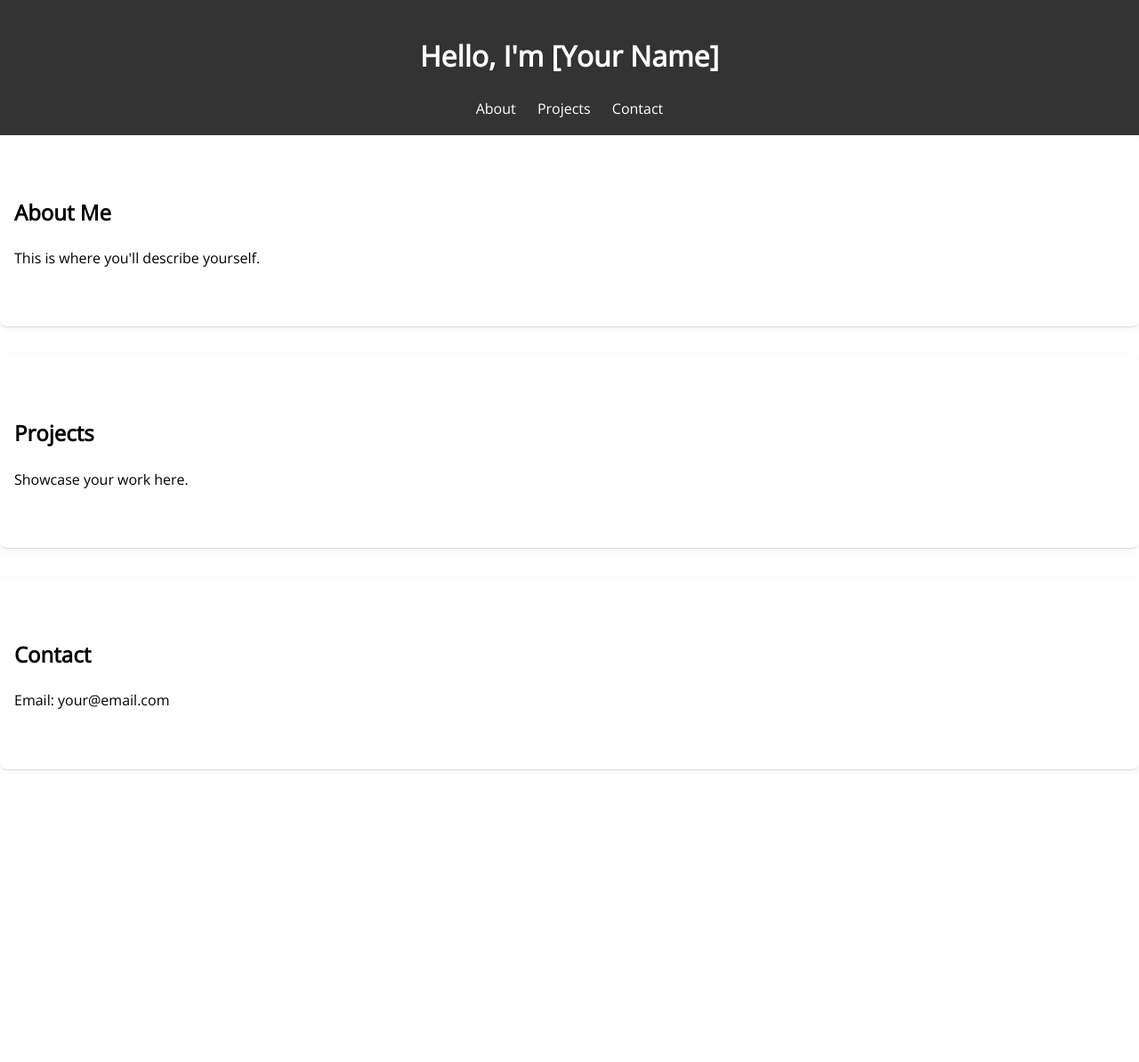
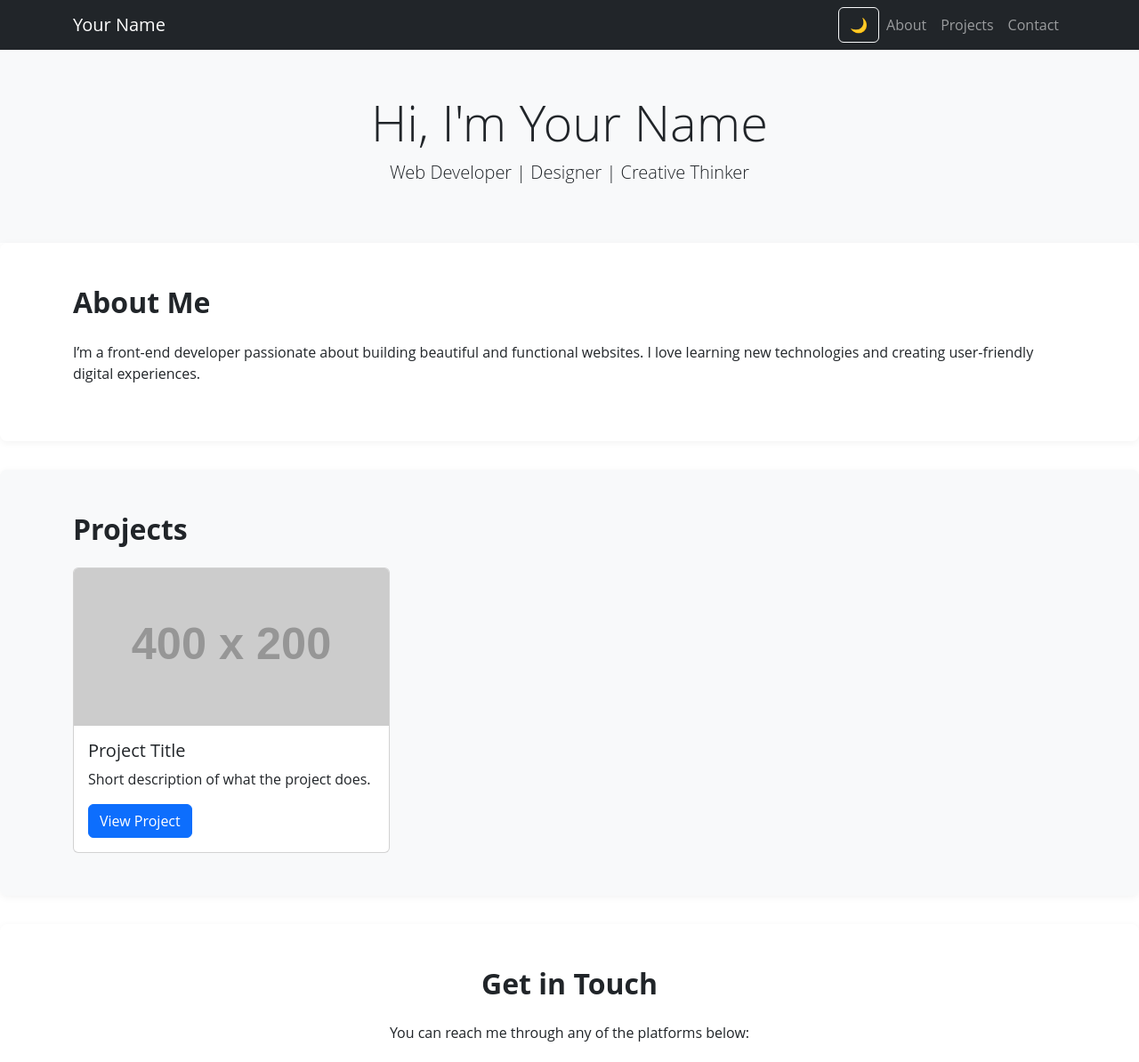
Before and after one commit to ardavenickie99/my-portfolio, a plain HTML site: page index.html in a window 1280 px wide. Shown: the top 1194 px of the page at 89% size. Before the commit the page ends 898 px from the top, so only its background shows below. Drawn offline with nearby package versions, Linux system fonts and the light colour scheme; placeholder pictures from the web are drawn by us.

Commit message:
Updated contact section and added dark mode

```diff
--- a/index.html
+++ b/index.html
@@ -4,34 +4,114 @@
   <meta charset="UTF-8" />
   <meta name="viewport" content="width=device-width, initial-scale=1.0" />
   <title>My Portfolio</title>
-  <link href="https://fonts.googleapis.com/css2?family=Open+Sans&display=swap" rel="stylesheet">
-  <link rel="stylesheet" href="style.css" />
+
+  <!-- Bootstrap CSS -->
+  <link href="https://cdn.jsdelivr.net/npm/bootstrap@5.3.0/dist/css/bootstrap.min.css" rel="stylesheet">
+  <!-- Optional: Your own stylesheet -->
+  <link rel="stylesheet" href="style.css">
 </head>
 <body>
-  <header>
-    <h1>Hello, I'm [Your Name]</h1>
-    <nav>
-      <a href="#about">About</a>
-      <a href="#projects">Projects</a>
-      <a href="#contact">Contact</a>
-    </nav>
+
+  <!-- Navbar -->
+  <nav class="navbar navbar-expand-lg navbar-dark bg-dark">
+    <div class="container">
+      <a class="navbar-brand" href="#">Your Name</a>
+      <button class="navbar-toggler" type="button" data-bs-toggle="collapse" data-bs-target="#navbarNav">
+        <span class="navbar-toggler-icon"></span>
+      </button>
+
+      <div class="collapse navbar-collapse justify-content-end" id="navbarNav">
+        <ul class="navbar-nav">
+            <button id="toggle-dark" class="btn btn-outline-light ms-2">🌙</button>
+          <li class="nav-item"><a class="nav-link" href="#about">About</a></li>
+          <li class="nav-item"><a class="nav-link" href="#projects">Projects</a></li>
+          <li class="nav-item"><a class="nav-link" href="#contact">Contact</a></li>
+        </ul>
+      </div>
+    </div>
+  </nav>
+
+  <!-- Hero Section -->
+  <header class="py-5 bg-light text-center">
+    <div class="container">
+      <h1 class="display-4">Hi, I'm Your Name</h1>
+      <p class="lead">Web Developer | Designer | Creative Thinker</p>
+    </div>
   </header>
 
-  <section id="about">
-    <h2>About Me</h2>
-    <p>This is where you'll describe yourself.</p>
+  <!-- About Section -->
+  <section id="about" class="py-5">
+    <div class="container">
+      <h2>About Me</h2>
+      <p>I’m a front-end developer passionate about building beautiful and functional websites. I love learning new technologies and creating user-friendly digital experiences.</p>
+    </div>
   </section>
 
-  <section id="projects">
-    <h2>Projects</h2>
-    <p>Showcase your work here.</p>
+  <!-- Projects Section -->
+  <section id="projects" class="py-5 bg-light">
+    <div class="container">
+      <h2 class="mb-4">Projects</h2>
+      <div class="row g-4">
+        <div class="col-md-6 col-lg-4">
+          <div class="card h-100">
+            <img src="https://via.placeholder.com/400x200" class="card-img-top" alt="Project">
+            <div class="card-body">
+              <h5 class="card-title">Project Title</h5>
+              <p class="card-text">Short description of what the project does.</p>
+              <a href="#" class="btn btn-primary">View Project</a>
+            </div>
+          </div>
+        </div>
+        <!-- Repeat for more projects -->
+      </div>
+    </div>
   </section>
 
-  <section id="contact">
-    <h2>Contact</h2>
-    <p>Email: your@email.com</p>
-  </section>
+  <!-- Contact Section -->
+<section id="contact" class="py-5">
+  <div class="container text-center">
+    <h2 class="mb-4">Get in Touch</h2>
+    <p>You can reach me through any of the platforms below:</p>
 
-  <script src="script.js"></script>
+    <div class="d-flex justify-content-center gap-3 fs-3 mt-4">
+      <a href="https://facebook.com/yourusername" target="_blank" class="text-decoration-none text-dark">
+        <i class="bi bi-facebook"></i>
+      </a>
+      <a href="https://twitter.com/yourusername" target="_blank" class="text-decoration-none text-dark">
+        <i class="bi bi-twitter-x"></i>
+      </a>
+      <a href="https://linkedin.com/in/yourusername" target="_blank" class="text-decoration-none text-dark">
+        <i class="bi bi-linkedin"></i>
+      </a>
+      <a href="https://github.com/yourusername" target="_blank" class="text-decoration-none text-dark">
+        <i class="bi bi-github"></i>
+      </a>
+      <a href="mailto:youremail@example.com" class="text-decoration-none text-dark">
+        <i class="bi bi-envelope-fill"></i>
+      </a>
+    </div>
+  </div>
+</section>
+
+
+
+  <!-- Footer -->
+  <footer class="py-4 bg-dark text-light text-center">
+    <div class="container">
+      <p class="mb-0">© 2025 Your Name. All rights reserved.</p>
+    </div>
+  </footer>
+
+ <!-- Bootstrap JS Bundle -->
+ <script src="https://cdn.jsdelivr.net/npm/bootstrap@5.3.0/dist/js/bootstrap.bundle.min.js"></script>
+
+    <script>
+    const toggle = document.getElementById('toggle-dark');
+    toggle.addEventListener('click', () => {
+    document.body.classList.toggle('dark-mode');
+    toggle.textContent = document.body.classList.contains('dark-mode') ? '☀️' : '🌙';
+    });
+    </script>
+
 </body>
 </html>
--- a/style.css
+++ b/style.css
@@ -1,27 +1,4 @@
-body {
-  font-family: Arial, sans-serif;
-  line-height: 1.6;
-  margin: 0;
-  padding: 0;
-}
 
-header {
-  background: #333;
-  color: white;
-  padding: 1rem;
-  text-align: center;
-}
-
-nav a {
-  color: white;
-  margin: 0 10px;
-  text-decoration: none;
-}
-
-section {
-  padding: 2rem;
-  border-bottom: 1px solid #ddd;
-}
 
 /* make it responsive.. */
 /* Responsive Design */
@@ -52,3 +29,40 @@ section {
   border-radius: 8px;
   box-shadow: 0 2px 8px rgba(0, 0, 0, 0.05);
 }
+
+/* style.css */
+body {
+  scroll-behavior: smooth;
+}
+
+h2 {
+  font-weight: 700;
+  margin-bottom: 1.5rem;
+}
+
+/* Dark Mode */
+.dark-mode {
+  background-color: #121212;
+  color: #f1f1f1;
+}
+
+.dark-mode a {
+  color: #91cfff;
+}
+
+.dark-mode .card {
+  background-color: #1e1e1e;
+  color: white;
+}
+
+.dark-mode .navbar,
+.dark-mode footer {
+  background-color: #000 !important;
+}
+
+.dark-mode input,
+.dark-mode textarea {
+  background-color: #222;
+  color: white;
+  border-color: #444;
+}
```
